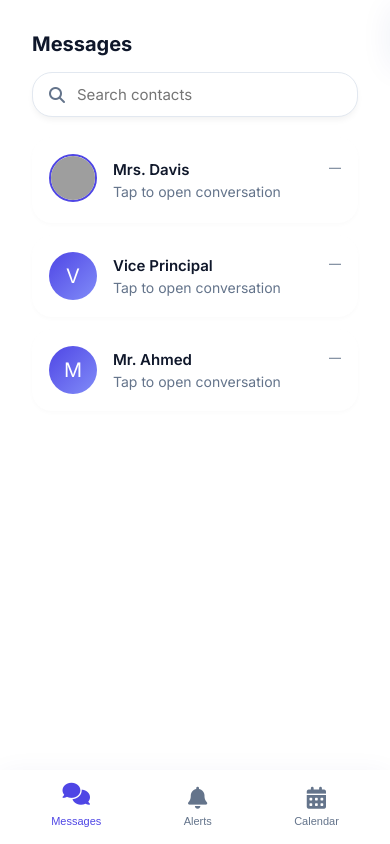
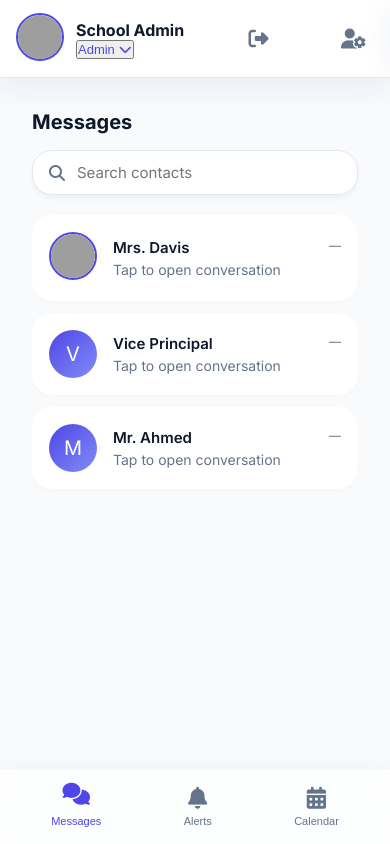
Before and after one commit to AhmedHameed2011/educonnect, a Flask app: page / in a window 390 px wide; the page is wider, and only the part inside the window is pictured. Run offline with Flask 3, Linux system fonts and the light colour scheme; a user stored in the database is signed in; data comes from the database, SQL or seed files in the repository; grey boxes are pictures that could not be loaded.

Commit message:
Ready for production deployment

```diff
--- a/static/style.css
+++ b/static/style.css
@@ -778,17 +778,46 @@ body {
     transform: translate(2px, 2px) scale(1.05);
 }
 
+
 /* =================================================================
-   COMPLETE MOBILE OVERRIDE FOR ALL INTERNAL SCREENS
+   التحكم في العرض: إطار هاتف على الكمبيوتر وشاشة كاملة على الجوال
    ================================================================= */
+
+/* التصميم الافتراضي للكمبيوتر (Desktop) */
+.device-frame {
+    background: #000000;
+    padding: 12px;
+    border-radius: 48px;
+    width: 100%;
+    max-width: 420px; /* عرض محاكي الهاتف */
+    height: 860px;    /* طول محاكي الهاتف */
+    box-shadow: 0 25px 50px -12px rgba(0, 0, 0, 0.4);
+    display: flex;
+    align-items: center;
+    justify-content: center;
+    box-sizing: border-box;
+}
+
+.app-container {
+    width: 100% !important;
+    height: 100% !important;
+    max-width: 100% !important;
+    max-height: 100% !important;
+    border-radius: 36px !important; /* انحناء داخلي متناسق مع الإطار */
+    overflow: hidden;
+    position: relative;
+    background-color: var(--bg-color);
+}
+
+/* عندما يتصفح المستخدم من الجوال (شاشات أصغر من 480 بكسل) */
 @media (max-width: 480px) {
     body {
-        align-items: stretch !important;
-        justify-content: flex-start !important;
+        background: #ffffff !important;
+        display: block !important;
         min-height: 100vh !important;
-        background: #ffffff !important;
     }
 
+    /* إلغاء الإطار الأسود والأبعاد الثابتة تماماً ليفرش على كامل شاشة الجوال */
     .device-frame {
         padding: 0 !important;
         border-radius: 0 !important;
@@ -798,7 +827,6 @@ body {
         min-height: 100vh !important;
         box-shadow: none !important;
         background: transparent !important;
-        display: block !important;
     }
 
     .app-container {
@@ -807,21 +835,10 @@ body {
         height: 100vh !important;
         max-height: 100vh !important;
         min-height: 100vh !important;
-        margin: 0 !important;
-        position: relative !important;
     }
 
-    /* THE FIX: Only apply full-screen placement rules when JavaScript
-       adds the '.active' class to show the chat pane.
-    */
-    .chat-screen.active {
-        display: flex !important;
-        position: fixed !important;
-        top: 0 !important;
-        left: 0 !important;
-        width: 100vw !important;
-        height: 100vh !important;
-        border-radius: 0 !important;
+    /* إصلاح شاشة الجات لتتمدد بالكامل فوق العناصر الأخرى عند فتحها */
+    .chat-screen {
         z-index: 9999 !important;
     }
 
@@ -831,10 +848,8 @@ body {
     }
 
     .main-content {
-        flex: 1;
-        overflow-y: auto;
         padding: 12px;
-        margin-bottom: 65px; /* Leaves space so text isn't hidden behind the bottom nav bar */
+        margin-bottom: 75px; /* مسافة أمان لكي لا يغطي الهيدر السفلي المحتوى */
     }
 
     .bottom-nav {
--- a/templates/index.html
+++ b/templates/index.html
@@ -7,37 +7,38 @@
     <link href="https://fonts.googleapis.com/css2?family=Inter:wght@400;500;600;700&display=swap" rel="stylesheet">
     <link rel="stylesheet" href="{{ url_for('static', filename='style.css') }}">
     <link rel="stylesheet" href="https://cdnjs.cloudflare.com/ajax/libs/font-awesome/6.5.1/css/all.min.css">
-
-    <style>
-        @media (max-width: 480px) {
-            body {
-                background: #ffffff !important;
-                display: block !important;
-                min-height: 100vh !important;
-                margin: 0 !important;
-                padding: 0 !important;
-            }
-            .device-frame {
-                padding: 0 !important;
-                border-radius: 0 !important;
-                max-width: 100% !important;
-                width: 100vw !important;
-                height: 100vh !important;
-                box-shadow: none !important;
-                background: transparent !important;
-                transform: none !important;
-            }
-            .app-container {
-                border-radius: 0 !important;
-                width: 100vw !important;
-                height: 100vh !important;
-                max-height: 100vh !important;
-                min-height: 100vh !important;
-                margin: 0 !important;
-            }
-        }
-    </style>
 </head>
+<body>
+    <div class="device-frame">
+        <div class="app-container">
+            <header class="app-header glass-panel">
+                <div class="user-info">
+                    {% if current_user.avatar %}
+                    <div class="avatar">
+                        <img src="{{ current_user.avatar }}" alt="Avatar">
+                    </div>
+                    {% else %}
+                    <div class="school-avatar">
+                        {{ current_user.name[0] }}
+                    </div>
+                    {% endif %}
+                    <div>
+                        <div class="user-name">{{ current_user.name }}</div>
+                        <button id="currentRole" class="user-role">
+                            {{ current_user.role|capitalize }}
+                            <i class="fa-solid fa-chevron-down"></i>
+                        </button>
+                    </div>
+                </div>
+                <button class="icon-btn" onclick="window.location.href='{{ url_for('auth.logout') }}'">
+                    <i class="fa-solid fa-right-from-bracket"></i>
+                </button>
+                {% if current_user.role == "admin" %}
+                <button class="icon-btn" onclick="window.location.href='{{ url_for('admin.users') }}'">
+                    <i class="fa-solid fa-user-gear"></i>
+                </button>
+                {% endif %}
+            </header>
 
             <main class="main-content">
                 <section id="view-messages" class="view active">
@@ -185,6 +186,7 @@
                 </div>
             </div>
         </div>
+    </div>
 
     <script>
         const CURRENT_USER_ID = {{ current_user.id }};
```
Lines whose indentation alone changed are shown as unchanged.
